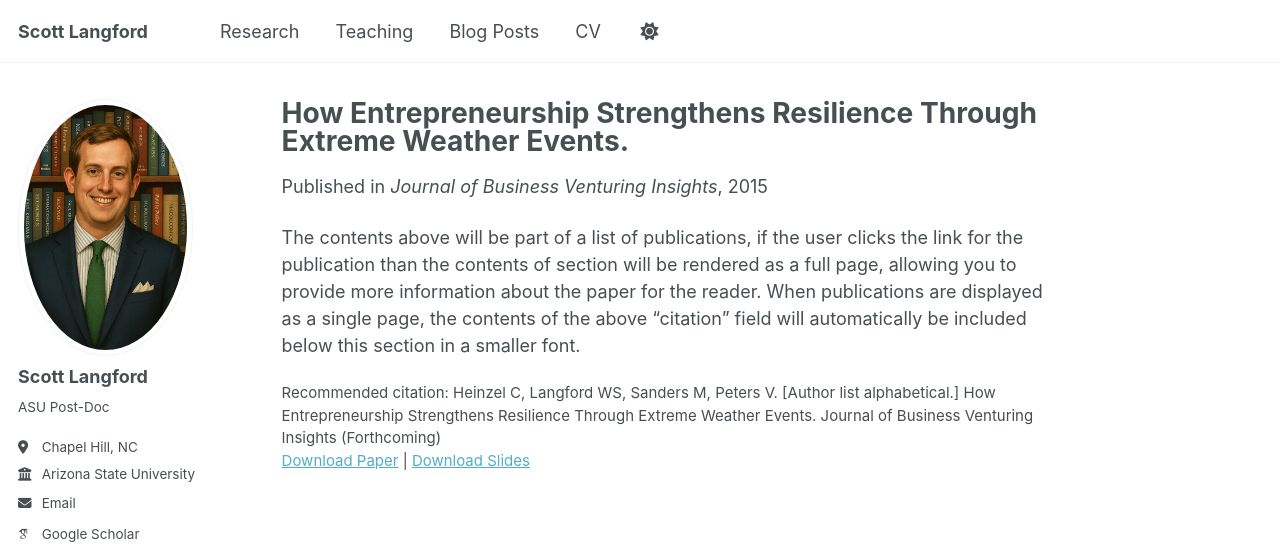
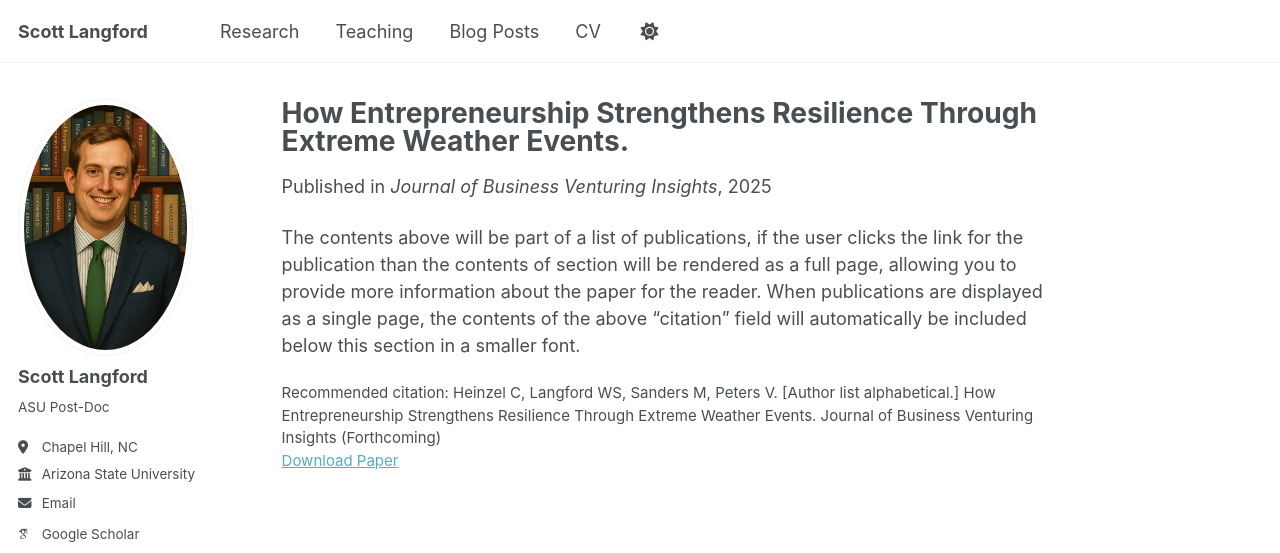
Before and after one commit to scottlangford2/scott_langford, a Jekyll site: the page built from _publications/2015-10-01-paper-title-number-3.md, in a window 1280 px wide and 1156 px high. Shown: the top 553 px of the window. Built offline with Jekyll 4.4.1, drawn with Linux system fonts in a browser that asks for light colours; some web fonts are replaced; some of the changed lines change nothing that is shown.

Commit message:
Update 2015-10-01-paper-title-number-3.md

```diff
--- a/_publications/2015-10-01-paper-title-number-3.md
+++ b/_publications/2015-10-01-paper-title-number-3.md
@@ -2,11 +2,10 @@
 title: "How Entrepreneurship Strengthens Resilience Through Extreme Weather Events."
 collection: publications
 category: manuscripts
-permalink: /publication/2015-10-01-paper-title-number-3
+permalink: /publication/2025-07-01-JBVI
 excerpt: 'In this paper, we demonstrate that the presence of entrepreneurial organizations, proxied by young and small firms, in an economy increases its resilience to external shocks. We estimate the effect of local young and small firm employment shares on employment growth through extreme weather events in US counties using an event study model. We find that higher employment shares of young and small firms reduce employment losses for given levels of property damages. We contribute to the literature by showing that entrepreneurship enhances economic resilience to physical climate shocks at the local level. As regional resilience can be considered a public good, our findings add an argument to the case for supporting young and small firms in the face of progressing climate change.'
-date: 2015-07-01
+date: 2025-07-01
 venue: 'Journal of Business Venturing Insights'
-slidesurl: 'http://academicpages.github.io/files/slides3.pdf'
 paperurl: '[http://academicpages.github.io/files/paper3.pdf](https://papers.ssrn.com/sol3/papers.cfm?abstract_id=4993710)'
 citation: 'Heinzel C, Langford WS, Sanders M, Peters V. [Author list alphabetical.] How Entrepreneurship Strengthens Resilience Through Extreme Weather Events. Journal of Business Venturing Insights (Forthcoming)'
 ---
```
